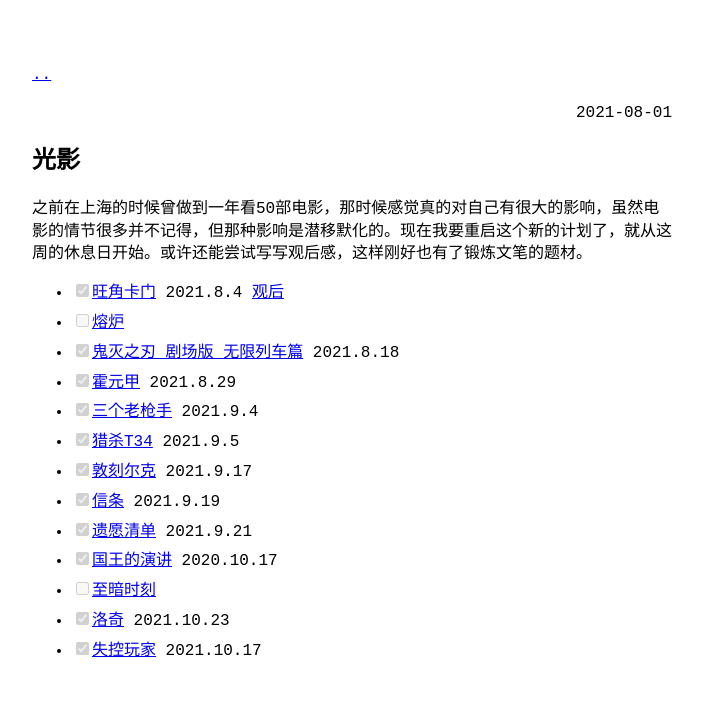
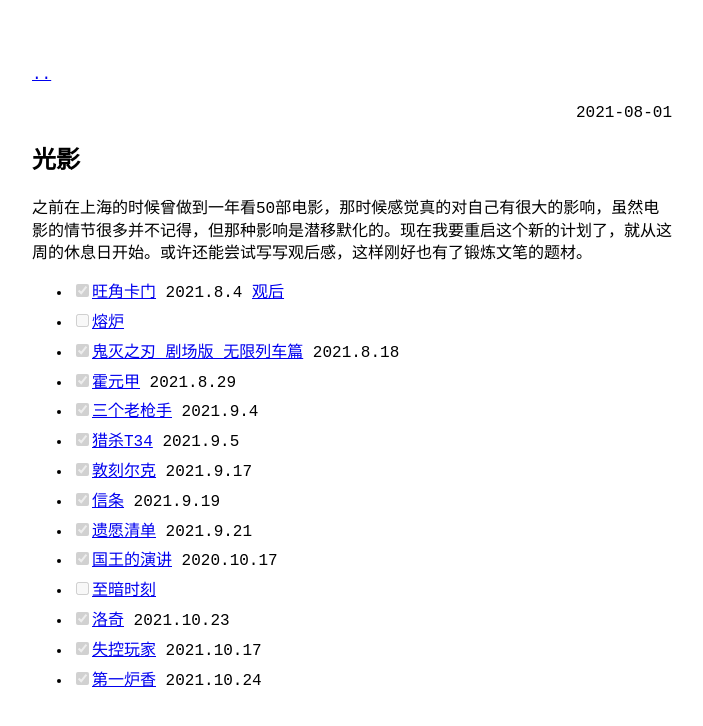
Before and after one commit to lccccc1024/lccccc1024.github.io, a Jekyll site: the page built from _posts/2021-08-01-光影.md, in a window 1280 px wide. Shown: the top 726 px of the page, without its empty margins (288-991 px from the left). Built offline with Jekyll 4.4.1, drawn with Linux system fonts in a browser that asks for light colours; our own code applies the rules of GitHub Pages for plain Markdown files.

Commit message:
Update 2021-08-01-光影.md

```diff
--- a/_posts/2021-08-01-光影.md
+++ b/_posts/2021-08-01-光影.md
@@ -13,3 +13,4 @@
 - [ ] <a href="https://movie.douban.com/subject/26761416/" target="_blank">至暗时刻</a>
 - [x] <a href="https://movie.douban.com/subject/1295742/" target="_blank">洛奇</a> 2021.10.23
 - [x] <a href="https://movie.douban.com/subject/30337388/" target="_blank">失控玩家</a> 2021.10.17
+- [x] <a href="https://movie.douban.com/subject/27102476/" target="_blank">第一炉香</a> 2021.10.24
```
